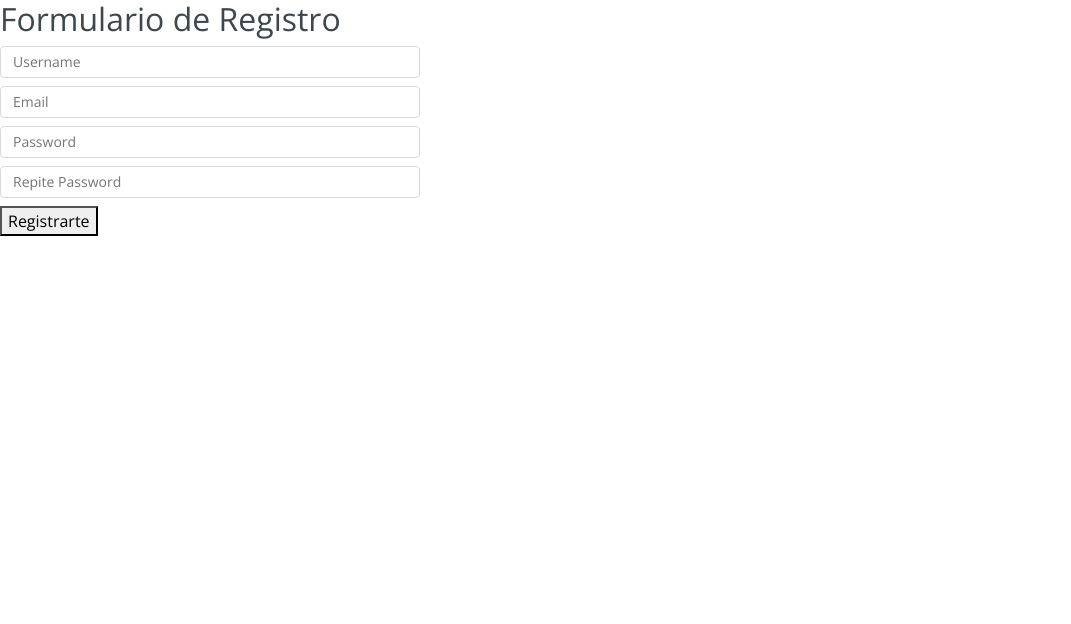
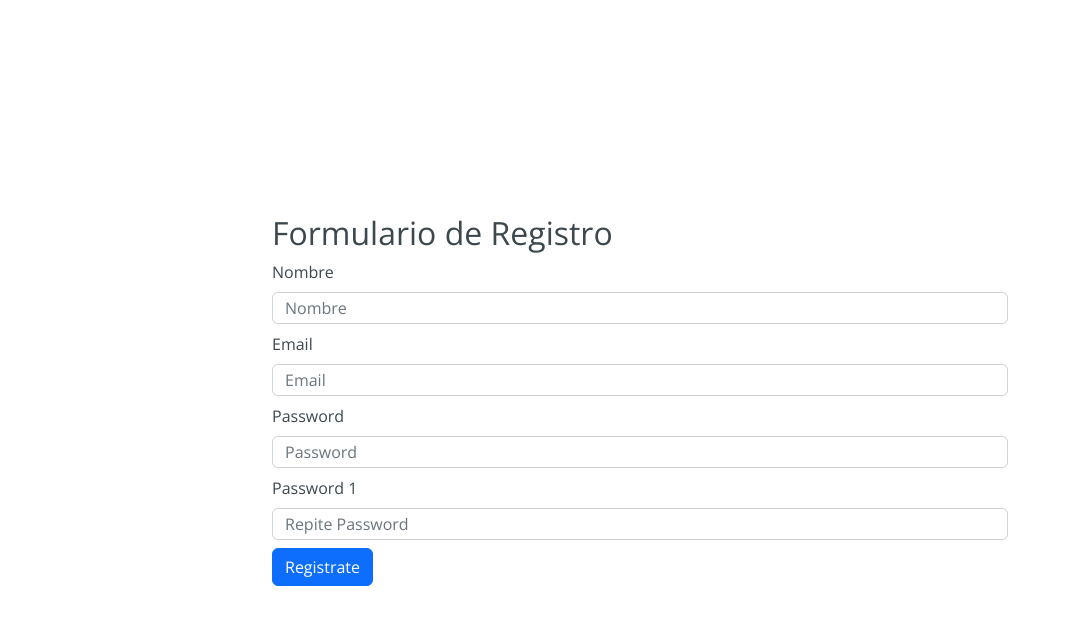
Before and after one commit to adquirose/p-conf-merch, a React app: page /signup in a window 1280 px wide. Shown: the top 624 px of the page, without its empty margins (0-1071 px from the left). Built offline with nearby package versions, Linux system fonts and the light colour scheme; no server answers.

Commit message:
danndo estilos con bootstrap

```diff
--- a/src/components/Products.jsx
+++ b/src/components/Products.jsx
@@ -1,4 +1,5 @@
 import React, { useContext } from 'react';
+import { Container, Row } from 'react-bootstrap';
 import Product from './Product';
 import AppContext from '../context/AppContext';
 import '../styles/components/products.css';
@@ -10,8 +11,8 @@ function Products() {
     addToCart(product);
   };
   return (
-    <div className="products">
-      <div className="products-items">
+    <Container>
+      <Row>
         {products.map((product) => (
           <Product
             key={product.id}
@@ -19,8 +20,8 @@ function Products() {
             handleAddToCart={handleAddToCart}
           />
         ))}
-      </div>
-    </div>
+      </Row>
+    </Container>
   );
 }
 
--- a/src/containers/ForgotPassword/index.jsx
+++ b/src/containers/ForgotPassword/index.jsx
@@ -1,21 +1,28 @@
-import React, { useRef, useContext } from 'react'
+import React, { useState, useRef, useContext, useEffect } from 'react'
 import { Container, Row, Col, Form, Button } from 'react-bootstrap'
 import AuthContext from '../../context/AuthContext'
 
 function ForgotPassword() {
     const form = useRef(null)
+    const [state, setState] = useState(false)
     const { forgotPassword, message, error, loading } = useContext(AuthContext)
 
     const handleOnClick = () => {
       const formData = new FormData(form.current)
       forgotPassword(formData)
+      setState(!state)
     }
+    useEffect(() => {
+      if(state){
+        document.getElementById('form').reset()
+      }
+    },[state])
     return (
       <Container>
         <Row style={{height:'100vh'}} className="d-flex justify-content-center align-items-center">
           <Col md="8">
             <h2>Olvidaste tu contraseña</h2>
-            <Form ref={form}>
+            <Form id="form" ref={form}>
               <Form.Group className="mb-3" controlId="formBasicEmail">
                 <Form.Label>Email address</Form.Label>
                 <Form.Control name="email" type="email" placeholder="Ingresa tu email" />
--- a/src/containers/Login/index.jsx
+++ b/src/containers/Login/index.jsx
@@ -37,9 +37,8 @@ function Login() {
   };
 
   return (
-
     <Container>
-      <Row  style={{height:'100vh'}} className="d-flex justify-content-center align-items-center">
+      <Row style={{height:'100vh'}} className="d-flex justify-content-center align-items-center">
         <Col md="8">
           <h2>Inicio de sesión</h2>
           <Form ref={form}>
--- a/src/containers/ResetPassword/index.jsx
+++ b/src/containers/ResetPassword/index.jsx
@@ -1,37 +1,58 @@
-import React, { useRef } from 'react'
+import React, { useRef, useContext, useState } from 'react'
+import { Container, Form, Row, Col, Button} from 'react-bootstrap'
 import { useLocation }  from 'react-router-dom'
-import axios from 'axios'
-import { BACKEND_URL } from '../../constants'
+import AuthContext from '../../context/AuthContext';
 
 function ResetPassword() {
+  const [isDisabled, setIsDisabled] = useState(true)
   const location = useLocation()
-  const params = new URLSearchParams(location.search);
+  const { loading, error, message, resetPassword } = useContext(AuthContext)
   const form = useRef(null)
+
   const handleOnclick = () => {
     const formData = new FormData(form.current)
-    axios
-      .post(`${BACKEND_URL}/api/auth/reset-password`, {
-        code: params.get('code'), // code contained in the reset link of step 3.
-        password: formData.get('password'),
-        passwordConfirmation: formData.get('password'),
-      })
-      .then(response => {
-        console.log(response)
-        console.log("Your user's password has been reset.");
-      })
-      .catch(error => {
-        console.log('An error occurred:', error.response);
-      });
+    const params = new URLSearchParams(location.search);
+    resetPassword(params, formData)
   }
+  const handleOnChange = () => {
+    const formData = new FormData(form.current)
+    const disabled = (formData.get('password') !== formData.get('password1')) || formData.get('password') === ''
+    setIsDisabled(disabled)
+  }
+
   return (
-    <div style={{width:'450px'}}>
-      <h2>Escribe tu nueva contraseña</h2>
-      <form ref={form}>
-        <input type="password" name="password"/>
-        <input type="password" name="password1"/>
-      </form>
-      <button type="button" onClick={handleOnclick}>Cambiar</button>
-    </div>
+    <Container>
+      <Row style={{height:'100vh'}} className="d-flex justify-content-center align-items-center">
+        <Col md="8">
+          <h2>Escribe tu nueva contraseña</h2>
+          <Form ref={form}>
+            <Form.Group>
+              <Form.Label>
+                Password
+              </Form.Label>
+              <Form.Control name="password" type="password" onChange={handleOnChange} placeholder="Escribe tu pasword"/>
+              <Form.Control name="password1" type="password" onChange={handleOnChange} placeholder="Repite tu pasword"/>
+              <Button disabled={isDisabled} type="button" onClick={handleOnclick}>Cambiar</Button>
+              {loading  &&
+                  <Form.Text className="text-muted">
+                    Cargando...
+                  </Form.Text>
+                }
+                {error &&
+                  <Form.Text className="text-muted">
+                    Error en los datos ingresados
+                  </Form.Text>
+                }
+                {message &&
+                  <Form.Text className="text-muted">
+                    {message}
+                  </Form.Text>
+                }
+            </Form.Group>
+          </Form>
+        </Col>
+      </Row>
+    </Container>
   )
 }
 
--- a/src/containers/SignUp/index.jsx
+++ b/src/containers/SignUp/index.jsx
@@ -1,28 +1,56 @@
 import React, { useRef, useContext } from 'react';
+import { Container, Row, Col, Form, Button } from 'react-bootstrap'
 import AuthContext from '../../context/AuthContext';
 
 function SignUp() {
   const form = useRef(null);
-  const { signUp, error, message } = useContext(AuthContext);
+  const { signUp, error, message, loading } = useContext(AuthContext);
   const handleOnClick = () => {
     const formData = new FormData(form.current);
     signUp(formData);
   };
   return (
-    <div style={{width:'450px'}}>
-      <h2>Formulario de Registro</h2>
-      <form style={{width:'420px'}} ref={form}>
-        <input name="username" type="text" placeholder="Username" />
-        <input name="email" type="email" placeholder="Email" />
-        <input name="password" type="password" placeholder="Password" />
-        <input name="password1" type="password" placeholder="Repite Password" />
-      </form>
-      <button type="button" onClick={handleOnClick}>
-        Registrarte
-      </button>
-      { message && <p>{message}</p>}
-      { error  && <p>{error}</p>}
-    </div>
+    <Container>
+      <Row style={{height:'100vh'}} className="d-flex justify-content-center align-items-center">
+        <Col md="8">
+          <h2>Formulario de Registro</h2>
+          <Form ref={form}>
+            <Form.Group>
+              <Form.Label>Nombre</Form.Label>
+              <Form.Control name="username" type="text" placeholder='Nombre'/>
+            </Form.Group>
+            <Form.Group>
+              <Form.Label>Email</Form.Label>
+              <Form.Control name="email" type="email" placeholder='Email'/>
+            </Form.Group>
+            <Form.Group>
+              <Form.Label>Password</Form.Label>
+              <Form.Control name="password" type="password" placeholder='Password'/>
+            </Form.Group>
+            <Form.Group>
+              <Form.Label>Password 1</Form.Label>
+              <Form.Control name="password1" type="password" placeholder='Repite Password'/>
+            </Form.Group>
+            <Button type="button" onClick={handleOnClick}>Registrate</Button>
+            {loading  &&
+              <Form.Text className="text-muted">
+                Cargando...
+              </Form.Text>
+            }
+            {error &&
+              <Form.Text className="text-muted">
+                Error en los datos ingresados
+              </Form.Text>
+            }
+            {message &&
+              <Form.Text className="text-muted">
+                {message}
+              </Form.Text>
+            }
+          </Form>
+        </Col>
+      </Row>
+    </Container>
   );
 }
 
--- a/src/hooks/useAuth.js
+++ b/src/hooks/useAuth.js
@@ -17,10 +17,6 @@ function useProviderAuth() {
         password: formData.get('password'),
       })
       .then((response) => {
-        // Handle success.
-        // console.log('Well done!');
-        // console.log('User profile', response.data.user);
-        // console.log('User token', response.data.jwt);
         setLoading(false);
         setUser(response.data.user);
         setJwt(response.data.jwt);
@@ -42,6 +38,7 @@ function useProviderAuth() {
     setJwt(null);
   };
   const signUp = (formData) => {
+    setLoading(true);
     axios
       .get(
         `${BACKEND_URL}/api/users?filters[$and][0][email][$eq]=${formData.get(
@@ -56,44 +53,55 @@ function useProviderAuth() {
               password: formData.get('password'),
               email: formData.get('email'),
             })
-            .then((res) => {
+            .then(() => {
               setMessage('revisa tu correo electronico de confirmacion');
-              setError(!res.data.ok);
+              setError(null);
+              setLoading(false);
             })
             .catch((err) => {
-              setMessage('');
+              setMessage(null);
               setError(err.response);
+              setLoading(false);
             });
         } else {
           setMessage('el usuario ya existe');
           setError(null);
+          setLoading(false);
         }
       })
       .catch((err) => {
         setError(err);
         setMessage('ha ocurrido un error');
+        setLoading(false);
       });
   };
   const forgotPassword = (formData) => {
     setLoading(true);
     axios
-      .get(`${BACKEND_URL}/api/users?filters[$and][0][email][$eq]=${formData.get('email')}`)
+      .get(
+        `${BACKEND_URL}/api/users?filters[$and][0][email][$eq]=${formData.get(
+          'email'
+        )}`
+      )
       .then((response) => {
-        if(response.data.length) {
+        if (response.data.length) {
           axios
             .post(`${BACKEND_URL}/api/auth/forgot-password`, {
               email: formData.get('email'),
             })
             .then((res) => {
-              setLoading(false)
+              setLoading(false);
               setMessage(
                 'revisa tu correo electronico para recuperar tu constraseña'
               );
+              setTimeout(() => {
+                setMessage('');
+              }, 3000);
               setError(!res.data.ok);
             })
             .catch((err) => {
               setMessage('');
-              setLoading(false)
+              setLoading(false);
               setError(err.response);
             });
         } else {
@@ -104,6 +112,28 @@ function useProviderAuth() {
       .catch((err) => {
         setError(err);
         setMessage('ha ocurrido un error');
+      });
+  };
+  const resetPassword = (params, formData) => {
+    setLoading(true);
+    axios
+      .post(`${BACKEND_URL}/api/auth/reset-password`, {
+        code: params.get('code'),
+        password: formData.get('password'),
+        passwordConfirmation: formData.get('password'),
+      })
+      .then((response) => {
+        setMessage('contraseña cambiada correctamente');
+        console.log(response);
+      })
+      .catch((err) => {
+        setError(err.response);
+      })
+      .finally(() => {
+        setLoading(false);
+        setTimeout(() => {
+          setMessage('');
+        }, 3000);
       });
   };
   return {
@@ -119,6 +149,7 @@ function useProviderAuth() {
     signOut,
     signUp,
     forgotPassword,
+    resetPassword,
   };
 }
 export default useProviderAuth;
```
Also changed, not shown: src/components/Header/Header.jsx (+24 -22 lines), src/components/Navbar/index.jsx (renamed from src/containers/NotFound.jsx, +33 -5 lines), src/components/Product.jsx (+18 -16 lines).
